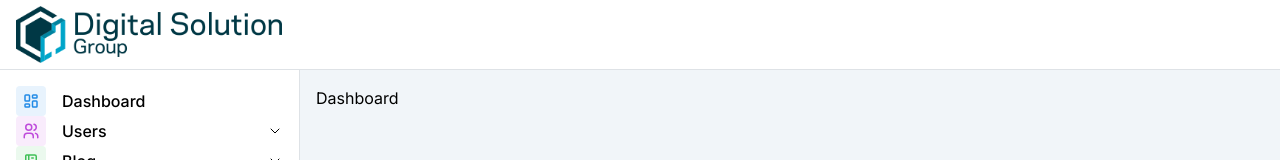
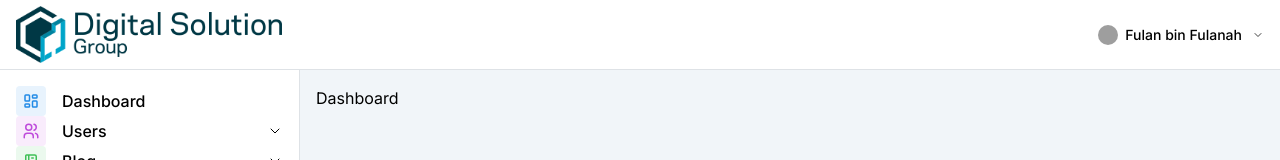
Before and after one commit to Majindesu/dashboard-amati, a Next.js app: page /dashboard in a window 1280 px wide. Shown: the top 160 px of the page. Built offline with nearby package versions, Linux system fonts and the light colour scheme; grey boxes are pictures that could not be loaded.

Commit message:
Added header

```diff
--- a/src/components/AppHeader/Header.tsx
+++ b/src/components/AppHeader/Header.tsx
@@ -1,28 +1,90 @@
-"use client"
-import React from 'react'
-import { AppShell, Burger, Group } from "@mantine/core"
-import { useDisclosure } from '@mantine/hooks'
-import Image from 'next/image'
-import logo from "@/assets/logos/logo-dsg.png"
+import React, { useState } from "react";
+import {
+	AppShell,
+	Avatar,
+	Burger,
+	Group,
+	Menu,
+	UnstyledButton,
+	Text,
+	rem,
+} from "@mantine/core";
+import { useDisclosure } from "@mantine/hooks";
+import Image from "next/image";
+import logo from "@/assets/logos/logo-dsg.png";
+import cx from "clsx";
+import classNames from "./styles.module.css";
+import { TbChevronDown, TbLogout, TbSettings } from "react-icons/tb";
+import userMenuItems from "./_data/UserMenuItems";
+import UserMenuItem from "./_components/UserMenuItem/UserMenuItem";
 
 interface Props {
-    openNavbar: boolean,
-    toggle: () => void
+	openNavbar: boolean;
+	toggle: () => void;
 }
 
+const mockUserData = {
+	name: "Fulan bin Fulanah",
+	email: "janspoon@fighter.dev",
+	image: "https://raw.githubusercontent.com/mantinedev/mantine/master/.demo/avatars/avatar-5.png",
+};
+
 export default function AppHeader(props: Props) {
+	const [userMenuOpened, setUserMenuOpened] = useState(false);
+
+	const userMenus = userMenuItems.map((item, i) => (
+		<UserMenuItem item={item} key={i} />
+	));
 
 	return (
 		<AppShell.Header>
-            <Group h="100%" px="md">
+			<Group h="100%" px="md" justify="space-between">
 				<Burger
 					opened={props.openNavbar}
 					onClick={props.toggle}
 					hiddenFrom="sm"
 					size="sm"
 				/>
-                <Image src={logo} alt='' height={57} />
+				<Image src={logo} alt="" height={57} />
+				<Menu
+					width={260}
+					position="bottom-end"
+					transitionProps={{ transition: "pop-top-right" }}
+					onOpen={() => setUserMenuOpened(true)}
+					onClose={() => setUserMenuOpened(false)}
+					withinPortal
+				>
+					<Menu.Target>
+						<UnstyledButton
+							className={cx(classNames.user, {
+								[classNames.userActive]: userMenuOpened,
+							})}
+						>
+							<Group gap={7}>
+								<Avatar
+									src={mockUserData.image}
+									alt={mockUserData.name}
+									radius="xl"
+									size={20}
+								/>
+								<Text fw={500} size="sm" lh={1} mr={3}>
+									{mockUserData.name}
+								</Text>
+								<TbChevronDown
+									style={{ width: rem(12), height: rem(12) }}
+									strokeWidth={1.5}
+								/>
+							</Group>
+						</UnstyledButton>
+					</Menu.Target>
+
+					<Menu.Dropdown>
+						<Menu.Label>Settings</Menu.Label>
+
+						{userMenus}
+					</Menu.Dropdown>
+				</Menu>
 			</Group>
 		</AppShell.Header>
-    )
+	);
 }
--- /dev/null
+++ b/src/components/AppHeader/_components/UserMenuItem/UserMenuItem.tsx
@@ -0,0 +1,23 @@
+import { Menu, rem } from '@mantine/core'
+import React from 'react'
+import { UserMenuItem } from '../../_data/UserMenuItems'
+
+interface Props {
+    item: UserMenuItem
+}
+
+export default function UserMenuItem({item}: Props) {
+  return (
+    <Menu.Item
+		color={item.color}
+		leftSection={
+			<item.icon
+				style={{ width: rem(16), height: rem(16) }}
+				strokeWidth={1.5}
+			/>
+		}
+	>
+		{item.label}
+	</Menu.Item>
+  )
+}
--- /dev/null
+++ b/src/components/AppHeader/_data/UserMenuItems.ts
@@ -0,0 +1,23 @@
+import { ThemeIconProps } from "@mantine/core"
+import React from "react"
+import { TbLogout, TbSettings } from "react-icons/tb"
+
+export interface UserMenuItem {
+    label: string,
+    icon: React.FC<any>,
+    color?: ThemeIconProps['color']
+}
+
+const userMenuItems: UserMenuItem[] = [
+    {
+        label: "Account Settings",
+        icon: TbSettings
+    },
+    {
+        label: "Logout",
+        icon: TbLogout,
+        color: "red"
+    }
+];
+
+export default userMenuItems;
--- /dev/null
+++ b/src/components/AppHeader/styles.module.css
@@ -0,0 +1,24 @@
+.user {
+	color: light-dark(var(--mantine-color-black), var(--mantine-color-dark-0));
+	padding: var(--mantine-spacing-xs) var(--mantine-spacing-sm);
+	border-radius: var(--mantine-radius-sm);
+	transition: background-color 100ms ease;
+
+	&:hover {
+		background-color: light-dark(
+			var(--mantine-color-white),
+			var(--mantine-color-dark-8)
+		);
+	}
+
+	@media (max-width: $mantine-breakpoint-xs) {
+		display: none;
+	}
+}
+
+.userActive {
+	background-color: light-dark(
+		var(--mantine-color-white),
+		var(--mantine-color-dark-8)
+	);
+}
```
Also changed, not shown: package.json (+10 -9 lines), 1 other file (tests, documents, lock files or other folders). Lines whose indentation alone changed are shown as unchanged.
